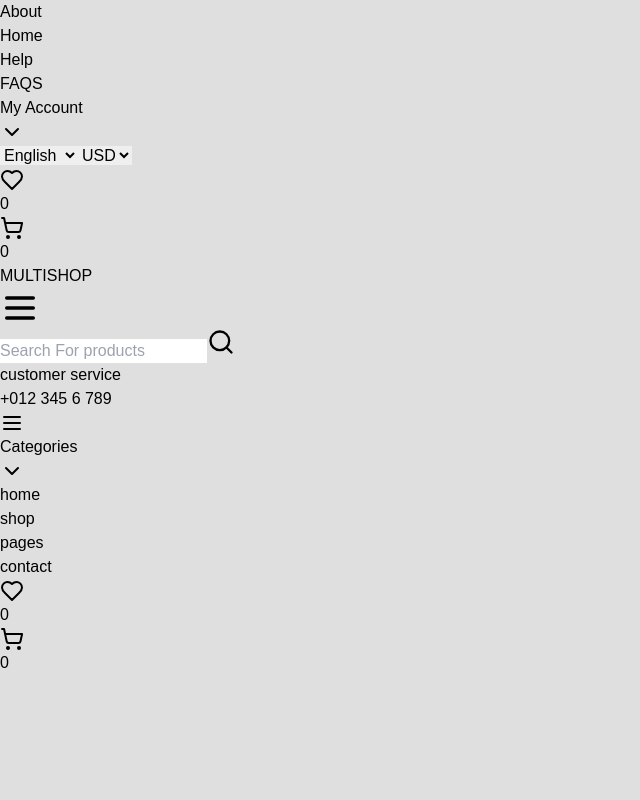
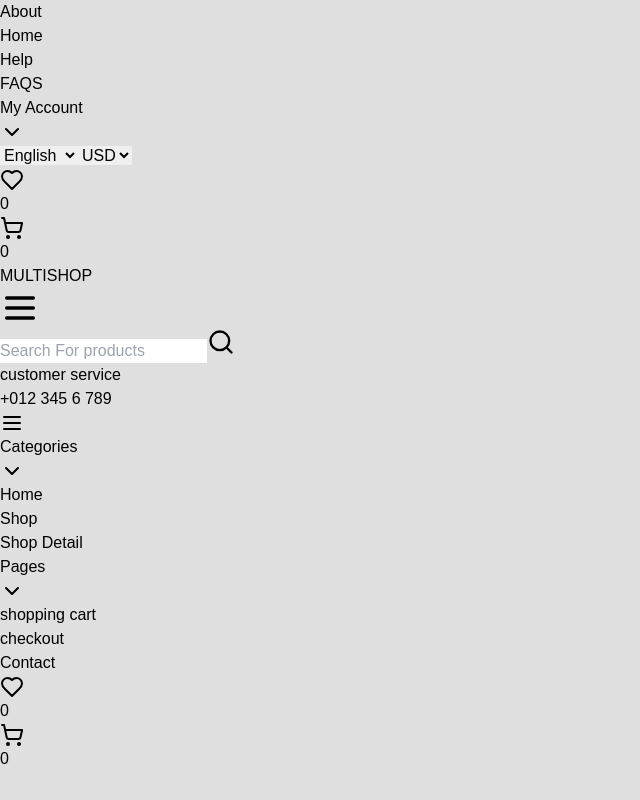
Before and after one commit to Sainkee/FakeStore, a React (Vite) app: page / in a window 1280 px wide. Shown: the whole page, without its empty margins (0-640 px from the left). Built offline with nearby package versions, Linux system fonts and the light colour scheme.

Commit message:
header done

```diff
--- a/src/components/HeaderLogo.jsx
+++ b/src/components/HeaderLogo.jsx
@@ -17,7 +17,10 @@ export default function HeaderLogo() {
             </span>
           </span>
 
-          <span onClick={()=>setHeaderaLink(!headerLink)} className="md:hidden text-white">
+          <span
+            onClick={() => setHeaderaLink(!headerLink)}
+            className="md:hidden text-white"
+          >
             <Menu size={40} />
           </span>
           <span className=" md:flex items-center  text-xl hidden  justify-center text-gray-300">
@@ -37,10 +40,15 @@ export default function HeaderLogo() {
             <p className="font-semibold">+012 345 6 789</p>
           </span>
         </nav>
-
       </div>
-      {headerLink && <span  ><HeaderLink /></span>}
-      <span className="hidden md:block" ><HeaderLink /></span>
+      {headerLink && (
+        <span className=" md:hidden ">
+          <HeaderLink />
+        </span>
+      )}
+      <span className="hidden md:block">
+        <HeaderLink />
+      </span>
     </>
   );
 }
--- a/src/components/header/HeaderLink.jsx
+++ b/src/components/header/HeaderLink.jsx
@@ -1,51 +1,83 @@
 import React, { useState } from "react";
 import { Menu, ChevronDown } from "lucide-react";
-import { navBar } from "../../constants";
+import { navBar, sideBar } from "../../constants";
 import CartAndLove from "./CartAndLove";
 
 export default function HeaderLink() {
-  const [categoryState, setCategoryState] = useState(false); // Corrected variable name to follow camelCase convention
+  const [categoryState, setCategoryState] = useState(false);
 
   return (
-    <div className="flex justify-between  items-center   bg-gray-600 pb-5 md:pb-0 ">
-      <ul className="flex flex-col md:flex-row  flex-1 grow capitalize items-start md:items-center  w-full px-5 gap-6  text-xl text-white ">
-        <li
+    <div className="flex justify-between items-center bg-gray-600 pb-5 md:pb-0">
+      <ul className="flex flex-col md:flex-row flex-1 grow capitalize items-start md:items-center w-full px-5 gap-6 text-xl text-white">
+        <li className="hidden md:block relative md:w-[20%] min-w-[25%] md:max-w-[30%] h-full  bg-yellow-500">
+          <a
+            href="#"
             onClick={() => setCategoryState(!categoryState)}
-          className="hidden md:block relative md:w-[20%] h-full py-3 bg-yellow-500"
+            className="flex text-gray-700 justify-between items-center p-3"
           >
-          <a href="#" className=" flex text-gray-700 justify-between items-center px-3">
-            <span className="flex items-center gap-2"> <Menu/> <span>Categories</span></span>
-            <ChevronDown />
+            <span className="flex items-center gap-2">
+              <Menu />
+              <span>Categories</span>
+            </span>
+            {<ChevronDown />}
           </a>
           {categoryState && (
-            <ul className="absolute top-22 mt-3 bg-white w-full text-black flex flex-col gap-2 py-2   px-2 ">
-              {navBar.Categories.more.map((item, index) => (
+            <ul className="absolute top-22   bg-white w-full text-black flex flex-col gap-2 py-2 px-2">
+              {Object.keys(sideBar).map((categoryKey, index) => {
+                const category = sideBar[categoryKey];
+                return (
                   <li
                     key={index}
-                  className="px-6 whitespace-nowrap cursor-pointer"
+                    className="px-6 relative group whitespace-nowrap cursor-pointer"
                   >
-                  {item}
+                    <span className="flex">
+                      {category.label}
+                      {category.children.length > 0 && <ChevronDown />}{" "}
+                    </span>
+                    <span className=" hidden group-hover:block">
+                      {category.children.length > 0 && (
+                        <ul className="absolute top-full left-full   bg-white w-full text-black flex flex-col gap-2 py-2 px-2">
+                          {category.children.map((child, childIndex) => (
+                            <li
+                              key={childIndex}
+                              className="whitespace-nowrap cursor-pointer"
+                            >
+                              <a href={`/${child}`}>{child}</a>
+                            </li>
+                          ))}
+                        </ul>
+                      )}
+                    </span>
+                  </li>
+                );
+              })}
+            </ul>
+          )}
+        </li>
 
+        {navBar.map((item, index) => (
+          <li key={index} className="group">
+            <a
+              href={`/${item}`}
+              className="flex  justify-center items-center gap-1"
+            >
+              {item.label} {item.children.length > 0 && <ChevronDown />}
+            </a>
+            {item.children.length > 0 && (
+              <ul className="absolute hidden group-hover:block bg-white mt-3 text-black p-4">
+                {item.children.map((item, index) => (
+                  <li key={index}>
+                    <a href={`/${item}`}>{item}</a>
                   </li>
                 ))}
               </ul>
             )}
           </li>
-        <li>
-          <a href="#">home</a>
-        </li>
-        <li>
-          <a href="#">shop</a>
-        </li>
-        <li>
-          <a href="#">pages</a>
-        </li>
-        <li>
-          <a href="#">contact</a>
-        </li>
+        ))}
       </ul>
-     <span className="hidden md:flex"> <CartAndLove customColor={"yellow-500"} /></span>
-
+      <span className="hidden md:flex">
+        <CartAndLove customColor={"yellow-500"} />
+      </span>
     </div>
   );
 }
--- a/src/constants/index.jsx
+++ b/src/constants/index.jsx
@@ -1,24 +1,26 @@
-export const navBar = {
-  Categories: {
-    dresses: ["Mens Dresses", "Womens Dresses", "Kids Dresses"],
-    more: [
-      "shirts",
-      "t-shirts",
-      "jeans",
-      "trousers",
-      "shorts",
-      "skirts",
-      "swimwear",
-      "sweaters",
-      "sweatshirts",
-      "hoodies",
-      "jackets",
-      "blazers",
-    ],
+export const navBar = [
+  { label: "Home", children: [] },
+  { label: "Shop", children: [] },
+  { label: "Shop Detail", children: [] },
+  { label: "Pages", children: ["shopping cart", "checkout"] },
+  { label: "Contact", children: [] },
+];
+
+export const sideBar = {
+  dresses: {
+    label: "Dresses",
+    children: ["Mens Dresses", "Womens Dresses", "Kids Dresses"],
   },
-  home:"home",
-  shop:"shop",
-  "shop detail": "Shop Detail",
-  pages: ["shopping cart", "checkout"],
-  contact: "contact",
+  shirts: { label: "Shirts", children: [] },
+  tshirts: { label: "T-Shirts", children: [] },
+  jeans: { label: "Jeans", children: [] },
+  trousers: { label: "Trousers", children: [] },
+  shorts: { label: "Shorts", children: [] },
+  skirts: { label: "Skirts", children: [] },
+  swimwear: { label: "Swimwear", children: [] },
+  sweaters: { label: "Sweaters", children: [] },
+  sweatshirts: { label: "Sweatshirts", children: [] },
+  hoodies: { label: "Hoodies", children: [] },
+  jackets: { label: "Jackets", children: [] },
+  blazers: { label: "Blazers", children: [] },
 };
```
Lines whose indentation alone changed are shown as unchanged.
